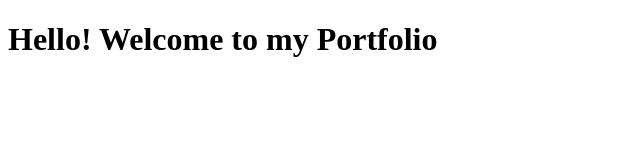
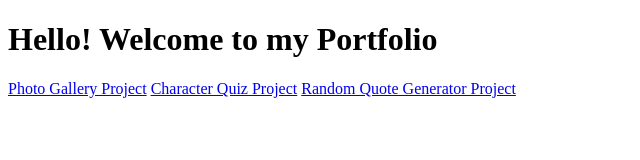
Before and after one commit to MichaelP506/MichaelP506.github.io, a plain HTML site: page index.html in a window 1280 px wide. Shown: the whole page, without its empty margins (0-640 px from the left). Drawn offline with Linux system fonts and the light colour scheme.

Commit message:
Update index.html

```diff
--- a/index.html
+++ b/index.html
@@ -5,6 +5,8 @@
     </head>
     <body>
         <h1> Hello! Welcome to my Portfolio </h1>
-
+        <a href="https://michaelp506.github.io/Photo-Gallery/">Photo Gallery Project</a>
+        <a href="https://michaelp506.github.io/Character-Quiz/">Character Quiz Project</a>
+        <a href="https://michaelp506.github.io/Random-Quote-Generator/">Random Quote Generator Project</a>
     </body>
 </html>
```
